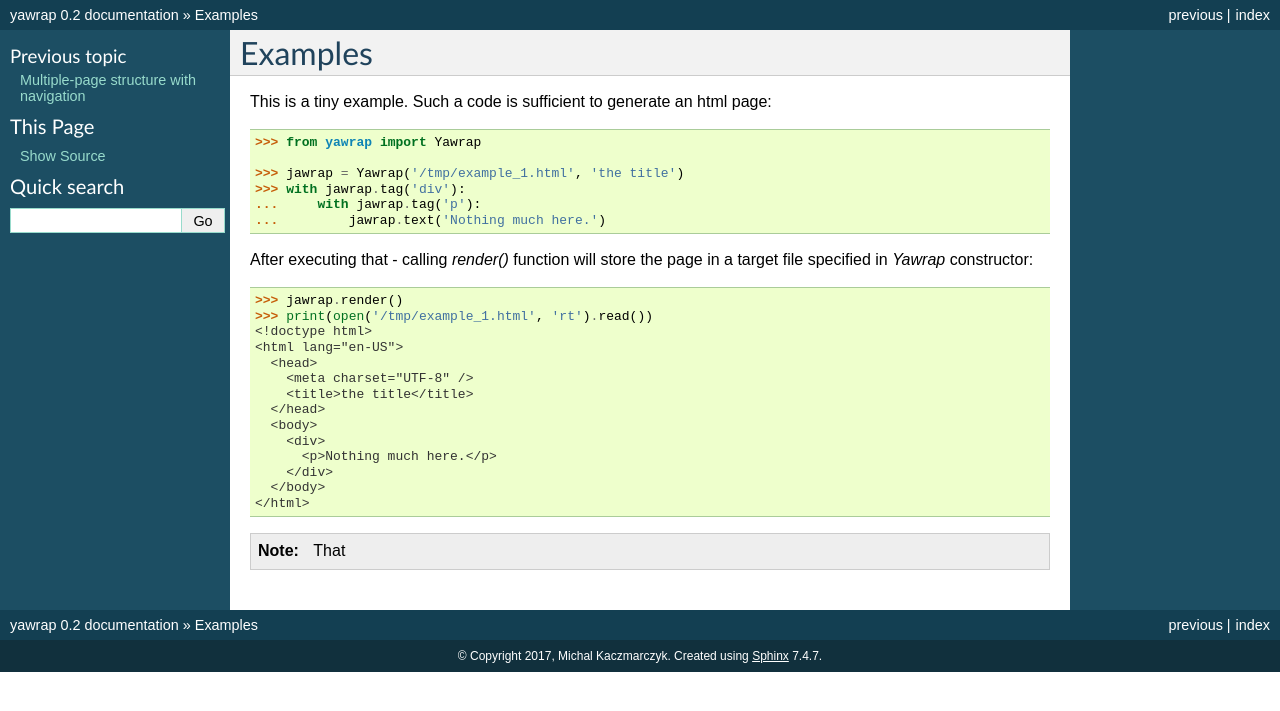
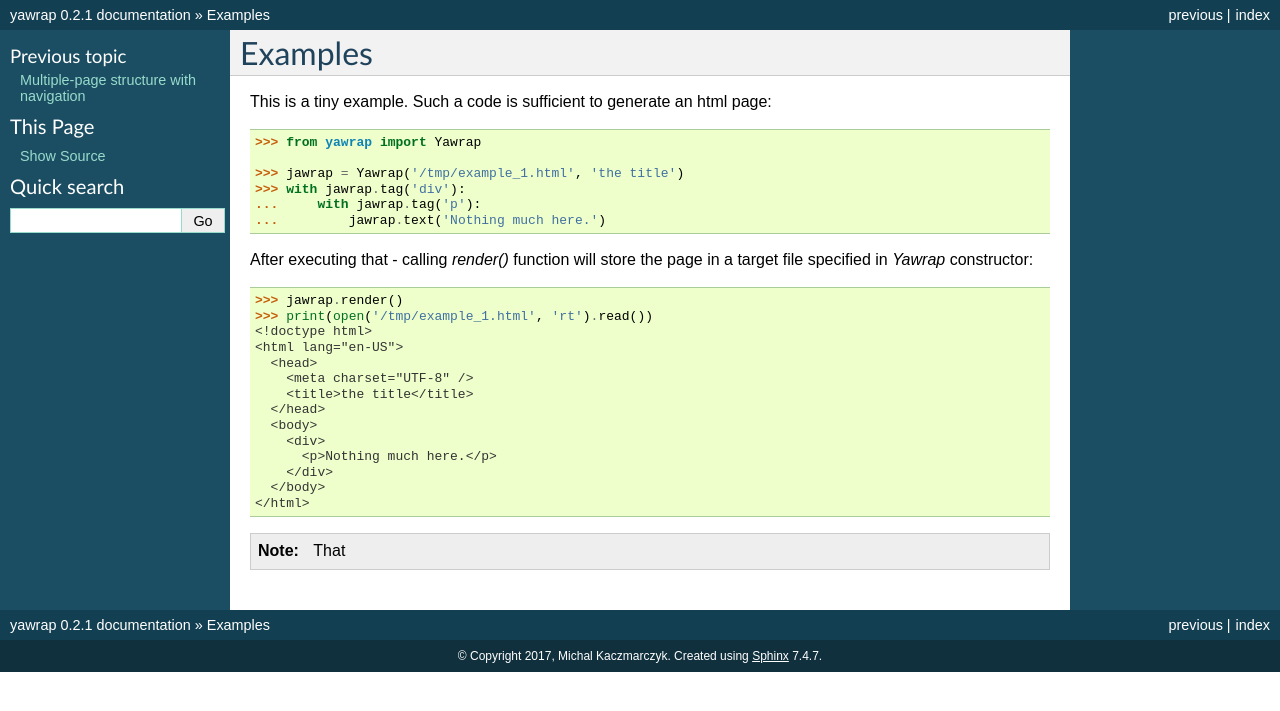
Before and after one commit to kamichal/yarap, a Sphinx documentation site: the page built from docs/source/examples.rst, in a window 1280 px wide. Shown: the top 711 px of the page. Built offline with Sphinx 7.4.7, drawn with Linux system fonts in a browser that asks for light colours.

Commit message:
bumpversion to 0.2.1

```diff
--- a/docs/source/conf.py
+++ b/docs/source/conf.py
@@ -55,9 +55,9 @@ copyright = u'2017, Michal Kaczmarczyk'
 # built documents.
 #
 # The short X.Y version.
-version = '0.2'
+version = '0.2.1'
 # The full version, including alpha/beta/rc tags.
-release = '0.2'
+release = '0.2.1'
 
 # The language for content autogenerated by Sphinx. Refer to documentation
 # for a list of supported languages.
--- a/setup.py
+++ b/setup.py
@@ -4,7 +4,7 @@ long_description = open('README.rst').read()
 
 setup(
     name='yawrap',
-    version='0.2',
+    version='0.2.1',
     author='Michal Kaczmarczyk',
     author_email='michal.s.kaczmarczyk@gmail.com',
     maintainer='Michal Kaczmarczyk',
```
